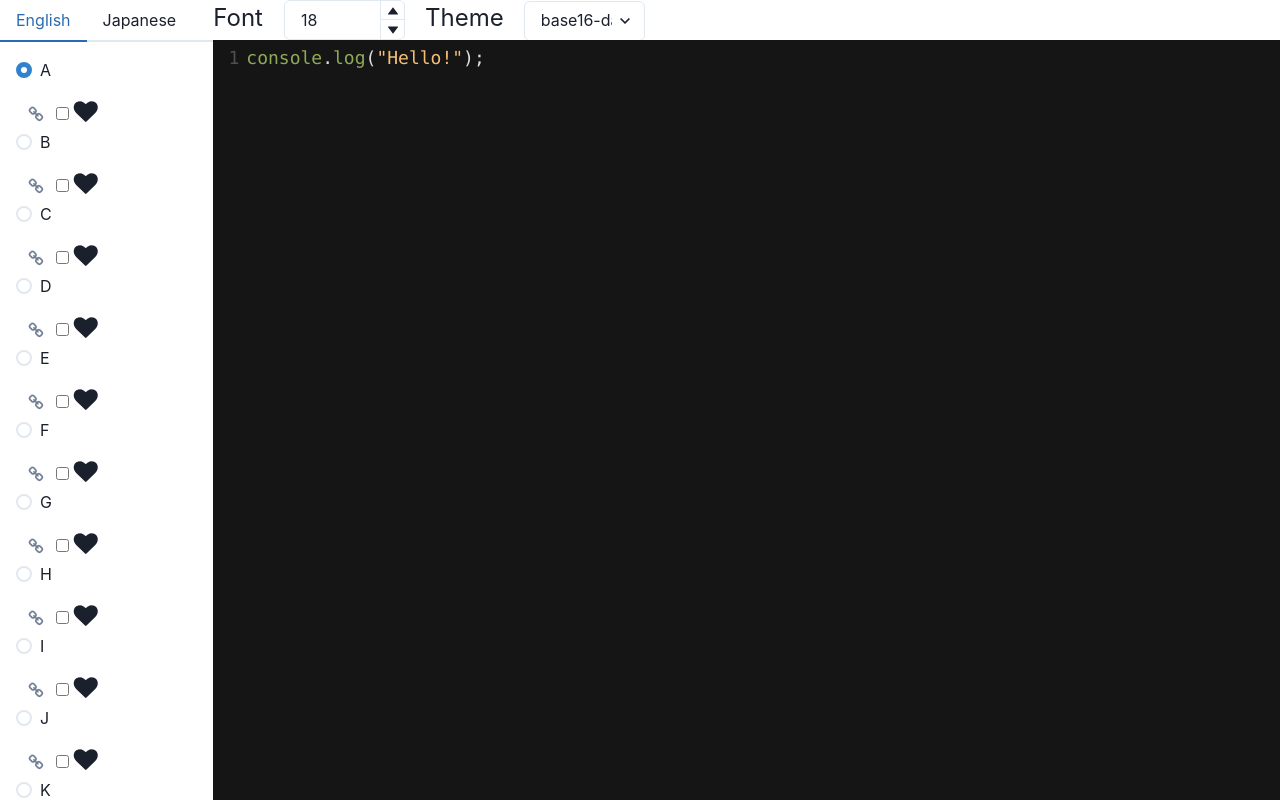
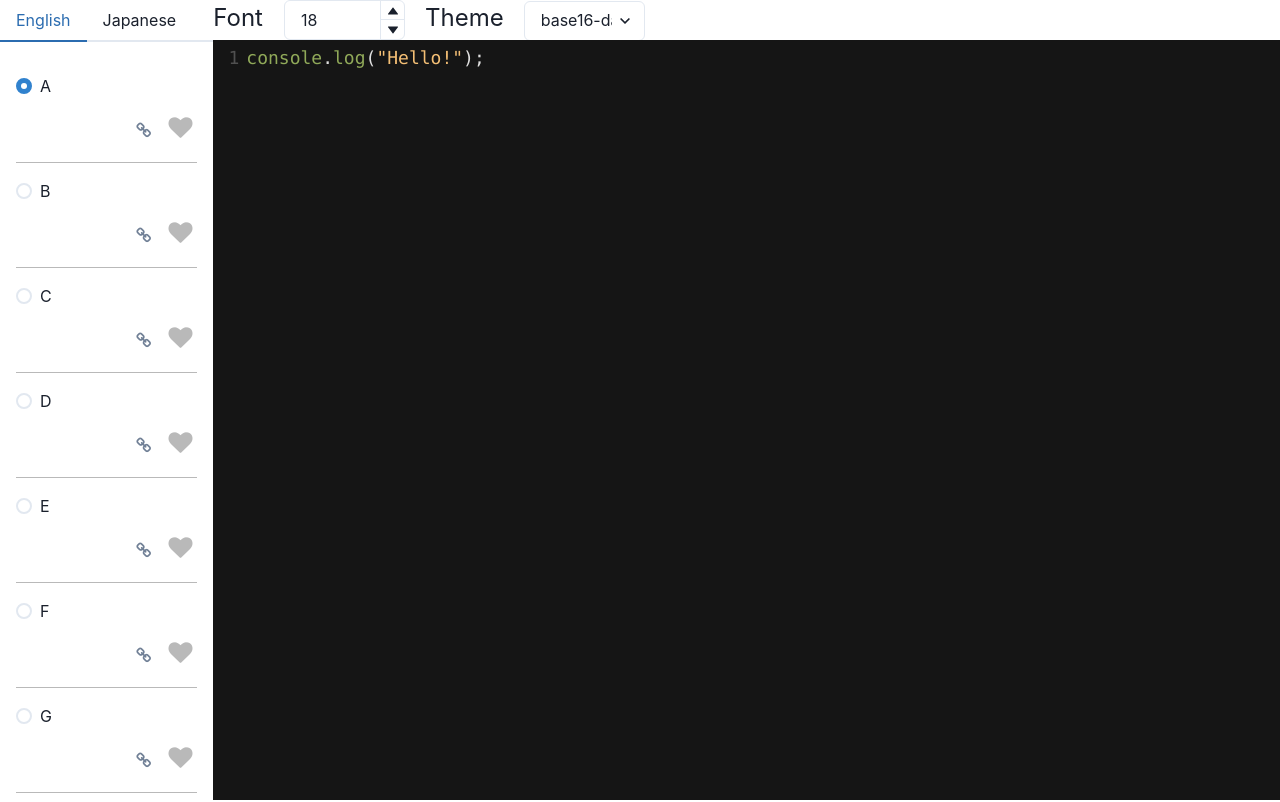
Before and after one commit to ichi-h/programming_font_combination, a React (Create React App) app: page / in a window 1280 px wide. Built offline with nearby package versions, Linux system fonts and the light colour scheme.

Commit message:
update fontItems design

```diff
--- /dev/null
+++ b/src/components/Editor/FontSelector.css
@@ -0,0 +1,20 @@
+div[class*=font-item] {
+  padding: 1rem 0 1rem 0;
+  border-bottom: 1px solid rgb(185, 185, 185);
+}
+
+.buttons {
+  text-align: right;
+}
+
+input.fav-button {
+  display: none;
+}
+
+.icon-heart {
+  color: rgb(185, 185, 185);
+}
+
+  input.fav-button:checked ~ .icon-heart {
+    color: rgb(255, 64, 96);
+  }
--- a/src/components/Editor/FontSelector.tsx
+++ b/src/components/Editor/FontSelector.tsx
@@ -5,6 +5,7 @@ import { Radio, RadioGroup } from "@chakra-ui/react"
 import { Button } from "@chakra-ui/react"
 
 import 'simplebar/dist/simplebar.min.css';
+import './FontSelector.css';
 import fontListJson from '../../assets/json/fontlist.json';
 
 interface FontSelectorProps {
@@ -123,10 +124,11 @@ function FontList(props: FontListProps) {
             >
               {fontJson[i]}
             </Radio>
-            <br />
             <div className="buttons">
               <Button variant="link"><i className="icon-link"></i></Button>
+              <label htmlFor={props.lang + '-fav-' + i}>
                 <input
+                  className="fav-button"
                   id={props.lang + '-fav-' + i}
                   type="checkbox"
                   name="favrite"
@@ -136,7 +138,6 @@ function FontList(props: FontListProps) {
                     sortItems(index);
                   }}
                 />
-              <label htmlFor={props.lang + '-fav-' + i}>
                 <i id={props.lang + 'fav-icon-' + i} className="icon-heart" />
               </label>
             </div>
```
Lines whose indentation alone changed are shown as unchanged.
